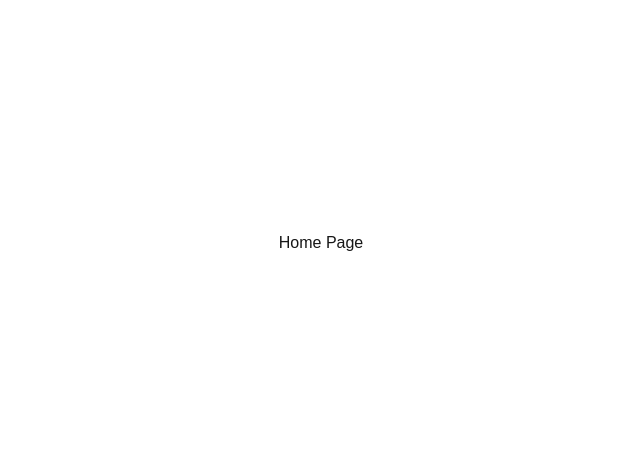
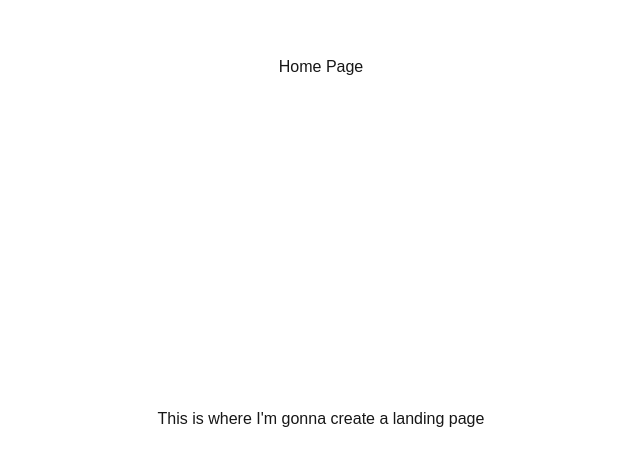
Before and after one commit to InolofatsengMotloba/nextjs-ecommerce-refiners, a Next.js app: page / in a window 1280 px wide. Shown: the part 157-622 px from the top of the page, without its empty margins (319-959 px from the left). Built offline with nearby package versions, Linux system fonts and the light colour scheme.

Commit message:
Add placeholder paragraph tag to Home component with a description

```diff
--- a/app/page.js
+++ b/app/page.js
@@ -1,7 +1,8 @@
 export default function Home() {
   return (
-    <div className="grid items-center justify-items-center min-h-screen p-8 pb-20 gap-16 sm:p-20 ">
+    <div className="grid items-center justify-items-center min-h-screen p-8 pb-20 gap-16 sm:p-20">
       <h1>Home Page</h1>
+      <p>This is where I'm gonna create a landing page</p>
     </div>
   );
 }
```
